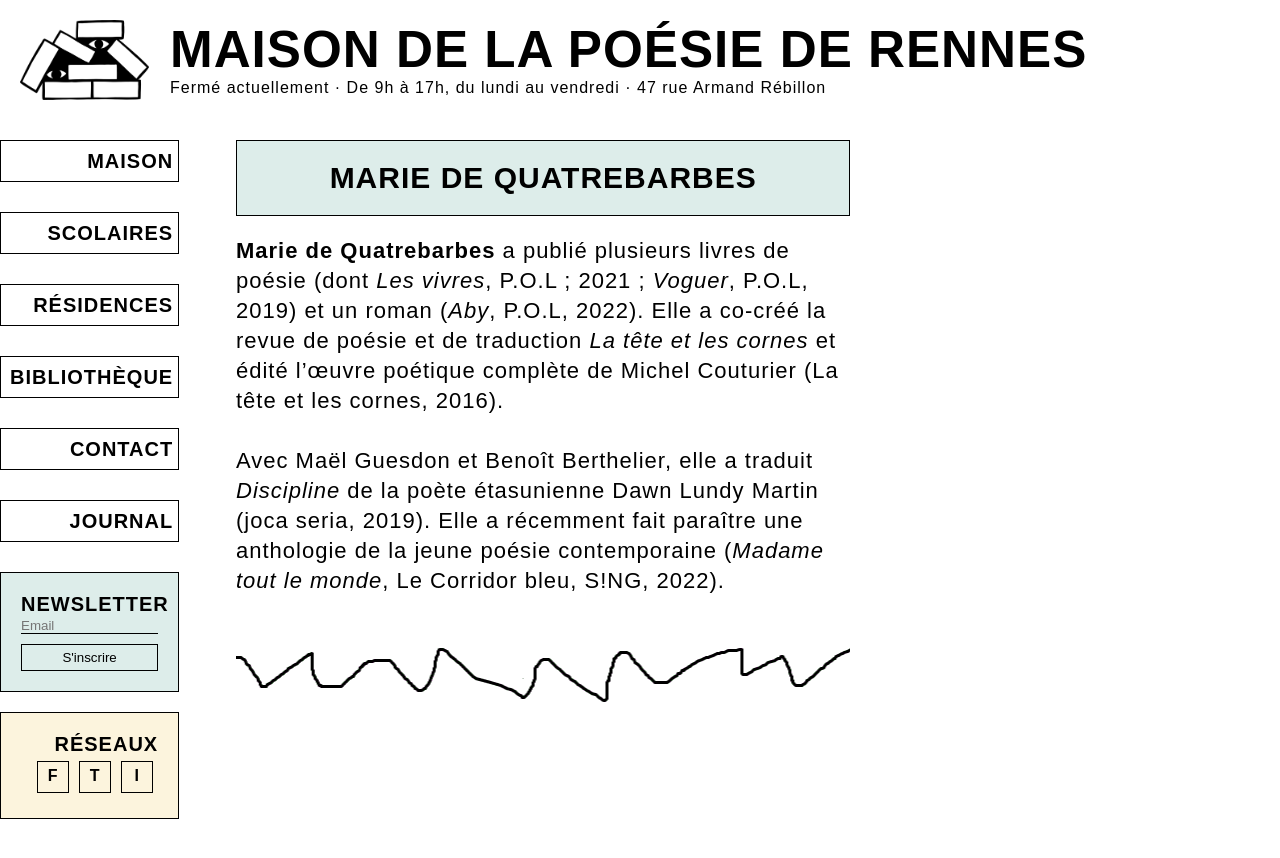
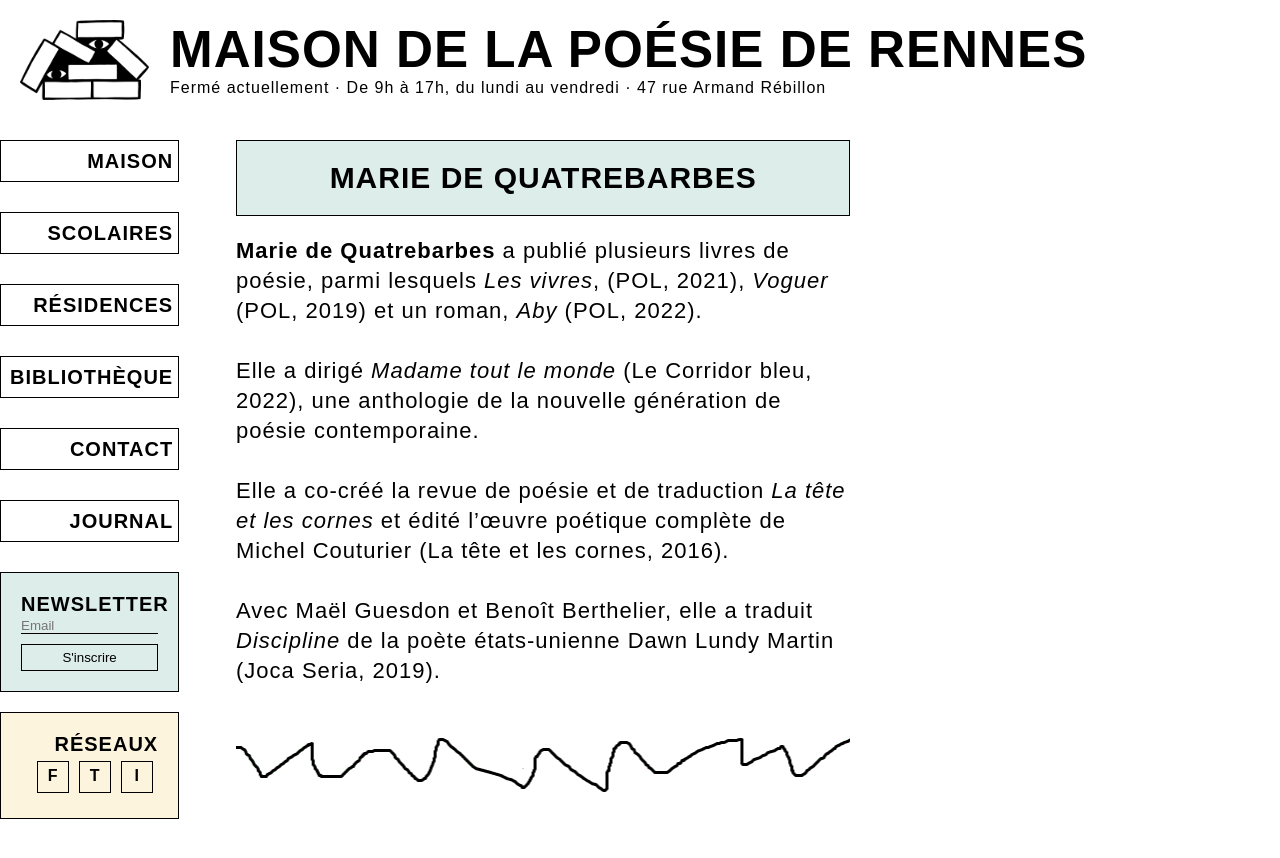
Before and after one commit to PQuod/MaisondelaPoesiedeRennes, a Jekyll site: the page built from _artistes/mdequatrebarbes.md, in a window 1280 px wide. Shown: the top 858 px of the page. Built offline with Jekyll 4.4.1, drawn with Linux system fonts in a browser that asks for light colours; some web fonts are replaced; a script that is not in the unit is left out.

Commit message:
Update Artistes “mdequatrebarbes”

```diff
--- a/_artistes/mdequatrebarbes.md
+++ b/_artistes/mdequatrebarbes.md
@@ -3,6 +3,10 @@
 titre: mdequatrebarbes
 name: Marie de Quatrebarbes
 ---
-**Marie de Quatrebarbes** a publié plusieurs livres de poésie (dont *Les vivres*, P.O.L ; 2021 ; *Voguer*, P.O.L, 2019) et un roman (*Aby*, P.O.L, 2022). Elle a co-créé la revue de poésie et de traduction *La tête et les cornes* et édité l’œuvre poétique complète de Michel Couturier (La tête et les cornes, 2016).
+**Marie de Quatrebarbes** a publié plusieurs livres de poésie, parmi lesquels *Les vivres*, (POL, 2021), *Voguer* (POL, 2019) et un roman, *Aby* (POL, 2022).
 
-Avec Maël Guesdon et Benoît Berthelier, elle a traduit *Discipline* de la poète étasunienne Dawn Lundy Martin (joca seria, 2019). Elle a récemment fait paraître une anthologie de la jeune poésie contemporaine (*Madame tout le monde*, Le Corridor bleu, S!NG, 2022).
+Elle a dirigé *Madame tout le monde* (Le Corridor bleu, 2022), une anthologie de la nouvelle génération de poésie contemporaine.
+
+Elle a co-créé la revue de poésie et de traduction *La tête et les cornes* et édité l’œuvre poétique complète de Michel Couturier (La tête et les cornes, 2016).
+
+Avec Maël Guesdon et Benoît Berthelier, elle a traduit *Discipline* de la poète états-unienne Dawn Lundy Martin (Joca Seria, 2019).
```
